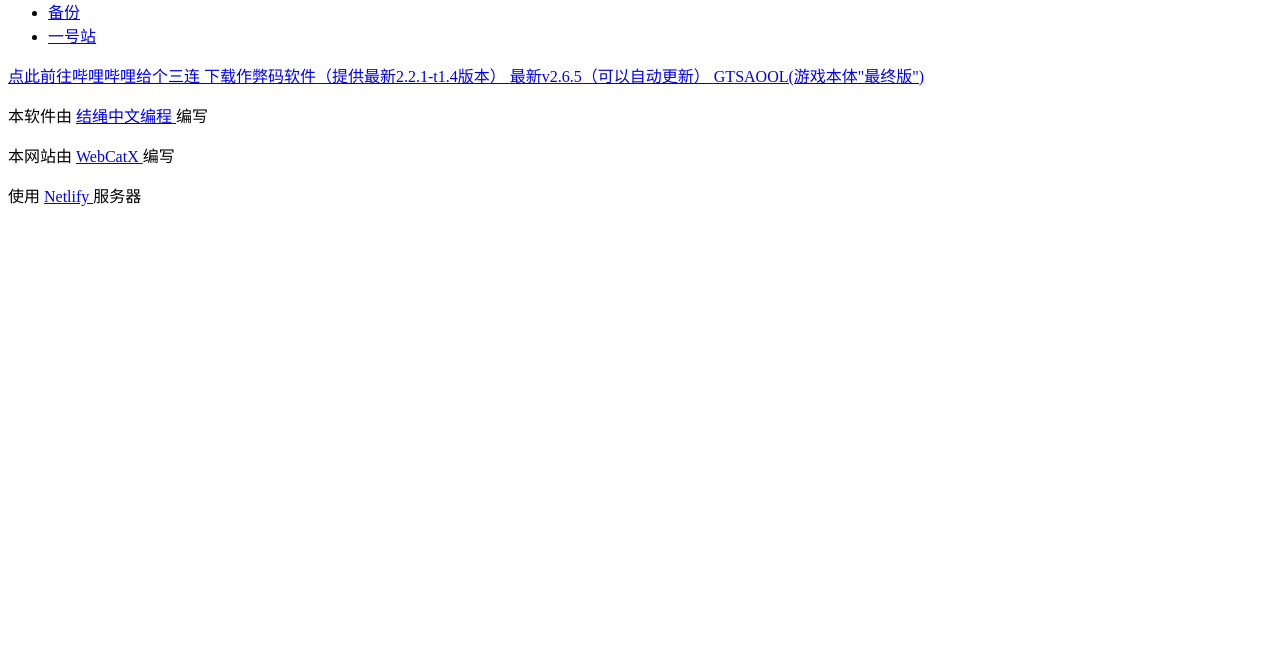
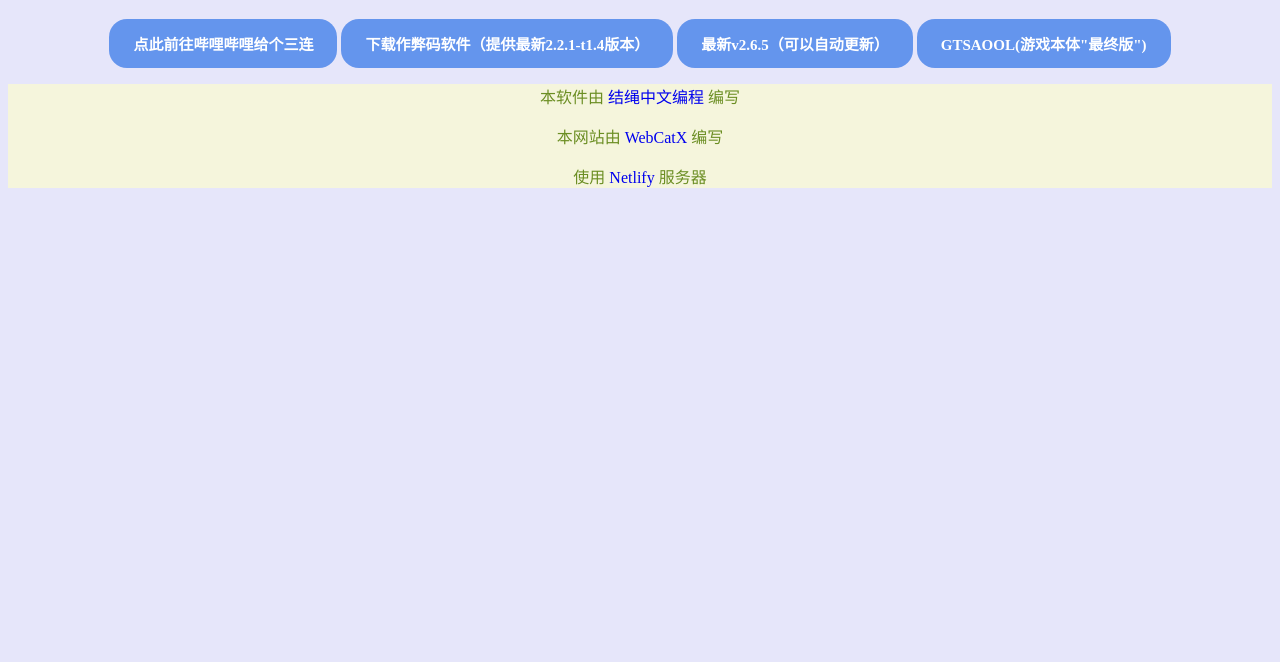
Before and after one commit to qwa19712/my-web, a plain HTML site: page index.html in a window 1280 px wide. Shown: the part 138-800 px from the top of the page. Drawn offline with Linux system fonts and the light colour scheme.

Commit message:
index.html

```diff
--- a/index.html
+++ b/index.html
@@ -3,10 +3,10 @@
 
 <head>
     <meta charset="UTF-8" />
-    <link rel="icon"  type="image/svg+xml" href="/my web/SA.png"/>
+    <link rel="icon"  type="image/svg+xml" href="/my-web/SA.png"/>
     <meta name="viewport" content="width=device-width, initial-scale=1, maximum-scale=1" />
     <title>GTASA作弊码</title>
-    <link rel="stylesheet" href="/my web/style.css">
+    <link rel="stylesheet" href="/my-web/style.css">
 </head>
 
 <body>
```
